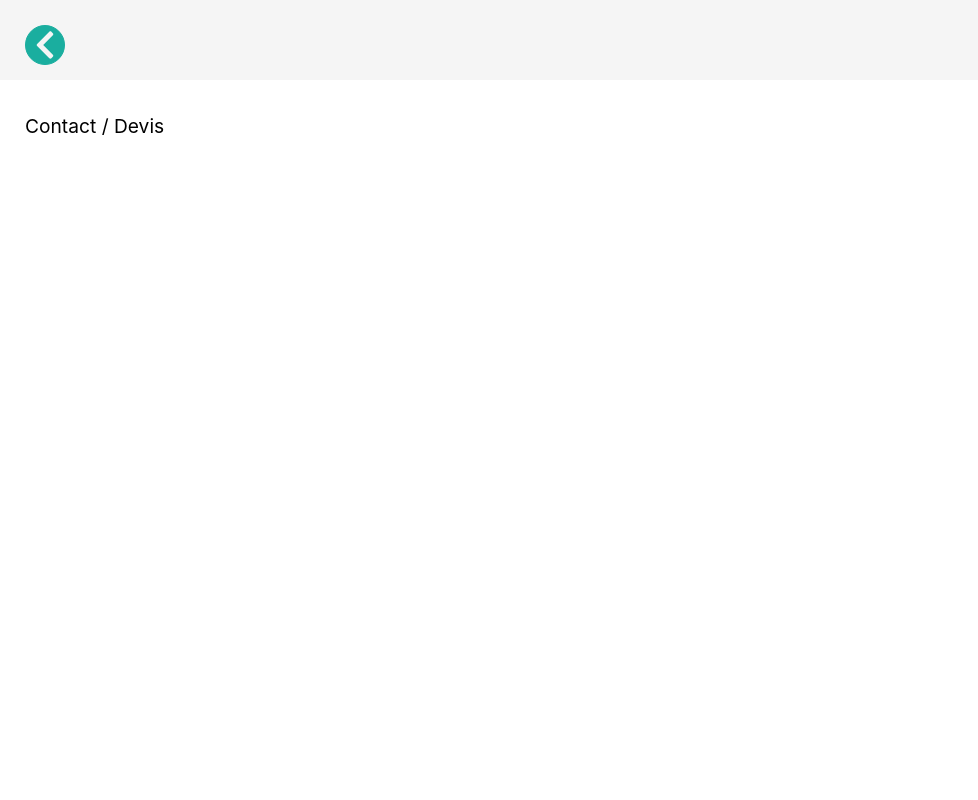
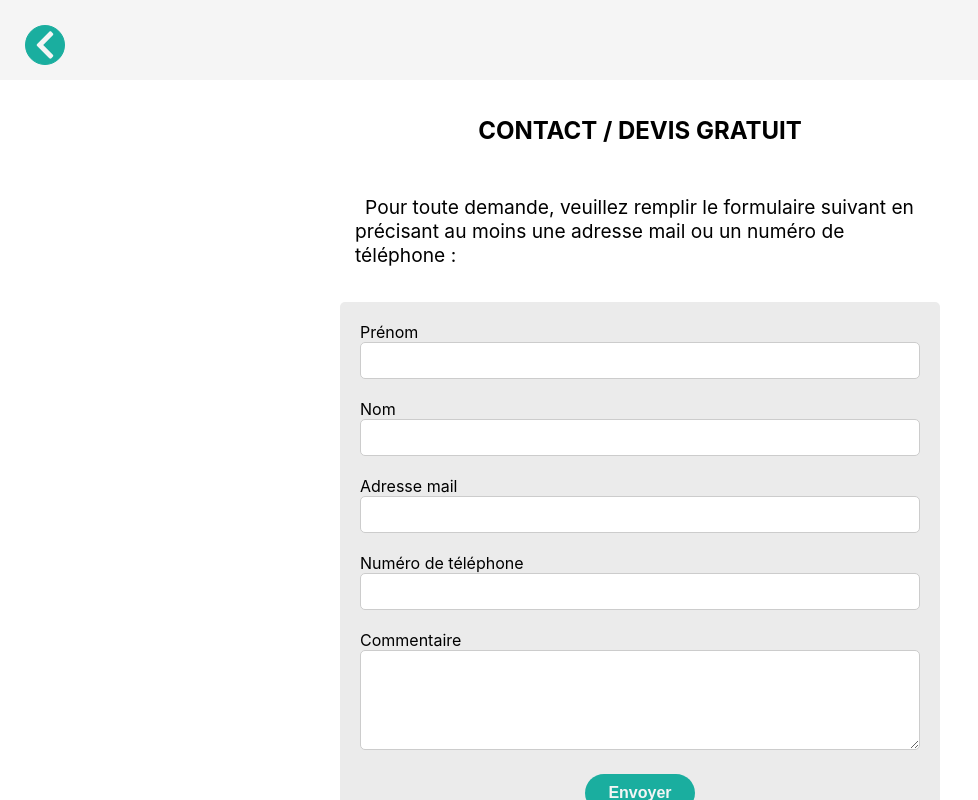
Before and after one commit to e-hainaux/helenepetsitting-frontend, a Next.js app: page / in a window 1280 px wide. Both pictures are taken after a click on the button "Contact / Devis gratuit". Shown: the whole page, without its empty margins (0-978 px from the left). Built offline with nearby package versions, Linux system fonts and the light colour scheme.

Commit message:
MEP formulaire contact

```diff
--- a/components/ContactDevis.js
+++ b/components/ContactDevis.js
@@ -1,14 +1,110 @@
-import React from "react";
-import styles from "../styles/Modal.module.css";
+import React, { useState } from "react";
+import styles from "../styles/ContactDevis.module.css";
+// import ReCAPTCHA from "react-google-recaptcha";
+
 import BackBar from "./BackBar";
 
 function ContactDevis({ onClose }) {
+  const [token, setToken] = useState(null);
+  const [prenom, setPrenom] = useState("");
+  const [nom, setNom] = useState("");
+  const [societe, setSociete] = useState("");
+  const [email, setEmail] = useState("");
+  const [telephone, setTelephone] = useState("");
+  const [commentaire, setCommentaire] = useState("");
+  const [message, setMessage] = useState("");
+
+  const handleSubmit = () => {
+    console.log("Clic sur submit !");
+  };
   return (
     <div className={styles.mainContainer}>
       <BackBar onClose={onClose} />
 
       <div className={styles.content}>
-        <p>Contact / Devis</p>
+        <h1>CONTACT / DEVIS GRATUIT</h1>
+        <div className={styles.txtContainer}>
+          <p>
+            Pour toute demande, veuillez remplir le formulaire suivant en
+            précisant au moins une adresse mail ou un numéro de téléphone :{" "}
+          </p>
+        </div>
+        <div className={styles.formulaireContainer}>
+          <form onSubmit={handleSubmit}>
+            <div className={styles.formGroup}>
+              <label htmlFor="prenom">Prénom</label>
+              <input
+                type="text"
+                id="prenom"
+                value={prenom}
+                onChange={(e) => setPrenom(e.target.value)}
+                className={styles.input}
+              />
+            </div>
+            <div className={styles.formGroup}>
+              <label htmlFor="nom">Nom</label>
+              <input
+                type="text"
+                id="nom"
+                value={nom}
+                onChange={(e) => setNom(e.target.value)}
+                className={styles.input}
+              />
+            </div>
+            {/* <div className={styles.formGroup}>
+              <label htmlFor="societe">Société</label>
+              <input
+                type="text"
+                id="societe"
+                value={societe}
+                onChange={(e) => setSociete(e.target.value)}
+                className={styles.input}
+              />
+            </div> */}
+            {/* <p className={styles.info}>
+              - Veuillez renseigner au moins l'un des champs mail ou téléphone -
+            </p> */}
+            <div className={styles.formGroup}>
+              <label htmlFor="email">Adresse mail</label>
+              <input
+                type="email"
+                id="email"
+                value={email}
+                onChange={(e) => setEmail(e.target.value)}
+                className={styles.input}
+              />
+            </div>
+            <div className={styles.formGroup}>
+              <label htmlFor="telephone">Numéro de téléphone</label>
+              <input
+                type="tel"
+                id="telephone"
+                value={telephone}
+                onChange={(e) => setTelephone(e.target.value)}
+                className={styles.input}
+              />
+            </div>
+            <div className={styles.formGroup}>
+              <label htmlFor="commentaire">Commentaire</label>
+              <textarea
+                id="commentaire"
+                value={commentaire}
+                onChange={(e) => setCommentaire(e.target.value)}
+                className={styles.textarea}
+              ></textarea>
+            </div>
+            <div className={styles.message}>{message}</div>
+            <div className={styles.btnContainer}>
+              {/* <ReCAPTCHA
+                sitekey={siteKey}
+                onChange={(value) => setToken(value)}
+              /> */}
+              <button disabled={!token} type="submit" className={styles.button}>
+                Envoyer
+              </button>
+            </div>
+          </form>
+        </div>
       </div>
     </div>
   );
--- a/package.json
+++ b/package.json
@@ -12,7 +12,9 @@
     "next": "12.1.6",
     "react": "18.1.0",
     "react-dom": "18.1.0",
-    "react-icons": "^5.0.1"
+    "react-google-recaptcha": "^3.1.0",
+    "react-icons": "^5.0.1",
+    "recaptcha": "^1.2.1"
   },
   "devDependencies": {
     "@testing-library/jest-dom": "^5.16.4",
--- /dev/null
+++ b/styles/ContactDevis.module.css
@@ -0,0 +1,121 @@
+.mainContainer {
+  width: 100vw;
+  height: 100vh;
+  position: fixed;
+  top: 0;
+  left: 0;
+  /* width: 100%;
+    height: 100%; */
+  /* background-color: rgba(0, 0, 0, 0.5); */
+  display: flex;
+  flex-direction: column;
+  justify-content: space-between;
+  align-items: center;
+  z-index: 9999;
+  background-color: whitesmoke;
+}
+
+.content {
+  width: 100%;
+  min-width: 280px;
+  height: 100%;
+  overflow-y: auto;
+  flex-direction: column;
+  justify-content: center;
+  align-items: center;
+  background-color: white;
+  padding: 20px;
+  /* border: 1px solid blue; */
+}
+
+.content > h1 {
+  font-size: 1.5em;
+  text-align: center;
+  /* border: 1px solid red; */
+}
+
+.txtContainer {
+  width: 100%;
+  display: flex;
+  flex-direction: column;
+  justify-content: center;
+  align-items: center;
+  /* border: 1px solid red; */
+}
+
+.txtContainer > p {
+  max-width: 600px;
+  /* text-align: center;
+  align-self: center; */
+  /* border: 1px solid red; */
+}
+
+.formulaireContainer {
+  width: 100%;
+  max-width: 600px;
+  margin: 0 auto;
+  padding: 20px;
+  background-color: #ebebeb;
+  border-radius: 5px;
+  /* border: 1px solid red; */
+}
+
+.titre {
+  color: whitesmoke;
+  width: 50%;
+  height: 45px;
+  max-width: 300px;
+  min-width: 250px;
+  font-size: 1.75rem;
+  text-align: center;
+  vertical-align: middle;
+  margin: 30px auto;
+  background-color: #000000;
+  border: 1px solid #000000;
+  border-radius: 20px 5px 20px 5px;
+}
+.formGroup {
+  margin-bottom: 20px;
+}
+.info {
+  text-align: center;
+  color: gray;
+  font-size: 0.8rem;
+}
+.input,
+.textarea {
+  width: 100%;
+  padding: 10px;
+  border: 1px solid #ccc;
+  border-radius: 5px;
+}
+
+.textarea {
+  min-height: 100px;
+}
+
+.message {
+  text-align: center;
+  font-size: 1rem;
+  margin: 10px;
+  color: #333;
+  font-weight: bold;
+}
+.btnContainer {
+  width: 100%;
+  display: flex;
+  flex-direction: row;
+  justify-content: space-evenly;
+  align-items: center;
+}
+.button {
+  width: 110px;
+  padding: 10px 20px;
+  background-color: #1aae9f;
+  color: whitesmoke;
+  font-weight: 600;
+  font-size: 1em;
+  border: none;
+  border-radius: 20px;
+  cursor: pointer;
+}
```
Also changed, not shown: 1 other file (tests, documents, lock files or other folders).
